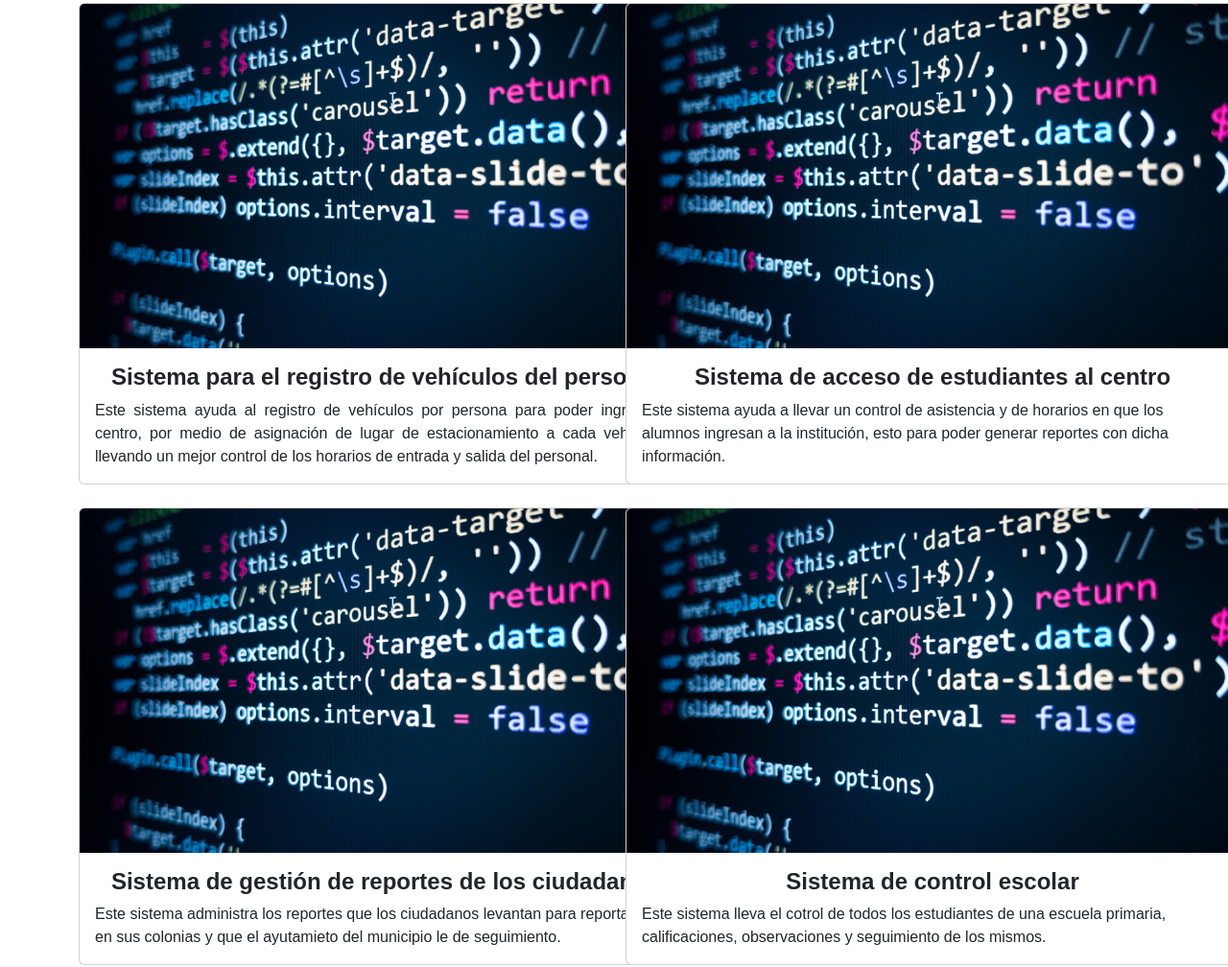
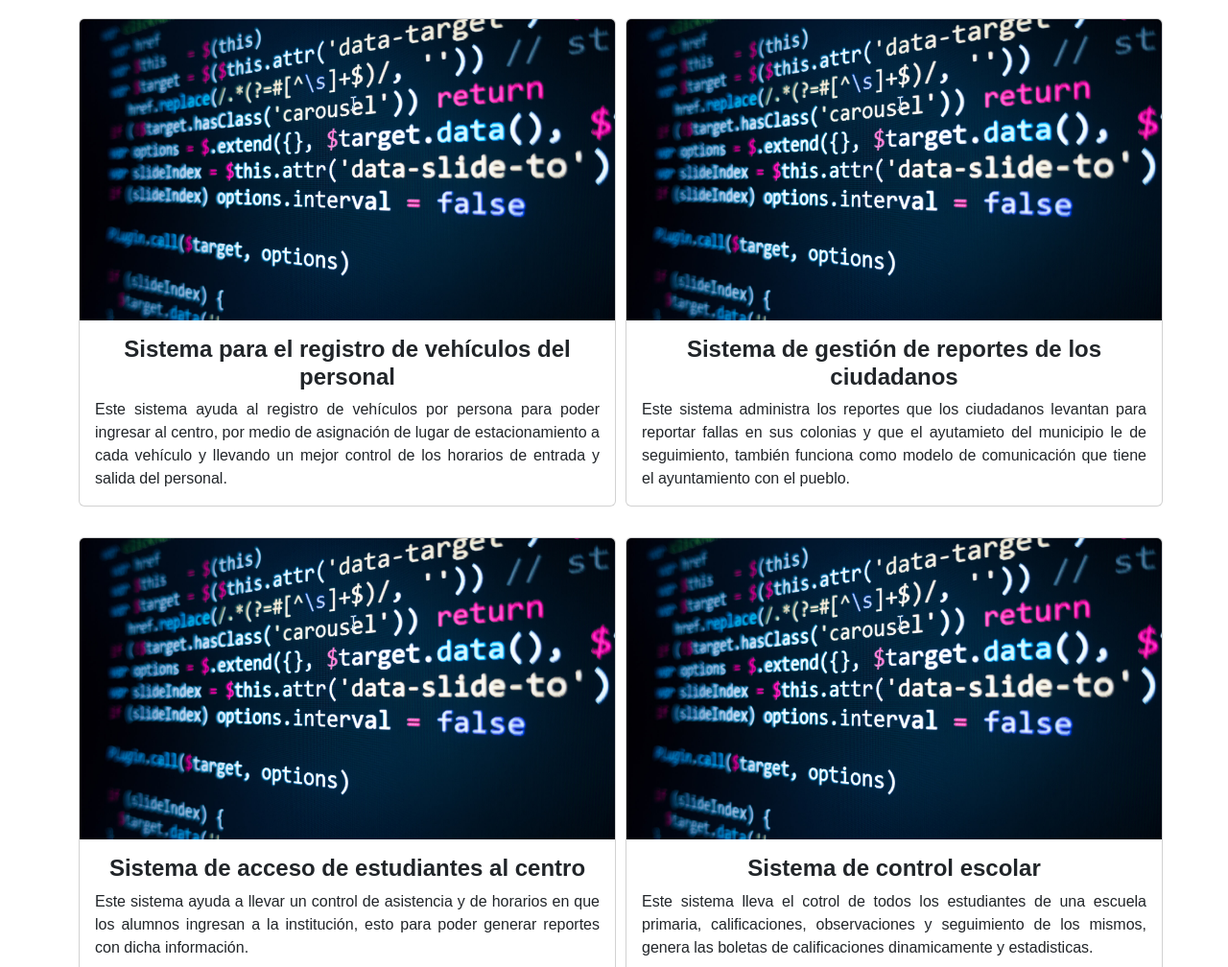
Before and after one commit to KingGhidorah01/Mi_Portafolio, a plain HTML site: page index.html in a window 1280 px wide. Shown: the part 1792-2800 px from the top of the page at 96% size. Drawn offline with nearby package versions, Linux system fonts and the light colour scheme.

Commit message:
Ajustes responsivos

```diff
--- a/index.html
+++ b/index.html
@@ -46,8 +46,8 @@
             la Lic. Tecnologías de la información por la Universidad de Guadalajara. Me gusta mucho aprender y ser
             constante y comprometido con mi trabajo, esto me ha llevado a la realización e implementación de diferentes
             proyectos a lo largo de mi formación profesional.</p>
-        <div class="row">
-            <div class="col-6">
+        <div class="row ">
+            <div class="col-12 col-md-6 mt-2">
                 <div class="card">
                     <div class="card-header">
                         <h2 class="apartados text-center"><b>Habilidades</b></h2>
@@ -66,7 +66,7 @@
                     </div>
                 </div>
             </div>
-            <div class="col-6">
+            <div class="col-12 col-md-6 mt-2">
                 <div class="card">
                     <div class="card-header">
                         <h2 class="apartados text-center"><b>Soft Skills</b></h2>
@@ -94,7 +94,7 @@
                     </div>
                     <div class="card-body">
                         <div class="row">
-                            <div class="col-6" style="padding-left: 300px">
+                            <div class="col-12 col-md-6" style="padding-left: 300px">
                                 <ul>
                                     <li>PHP</li>
                                     <li>Java Script</li>
@@ -104,7 +104,7 @@
                                     <li>Java</li>
                                 </ul>
                             </div>
-                            <div class="col-6">
+                            <div class="col-12 col-md-6">
                                 <ul>
                                     <li>Laravel</li>
                                     <li>Vue</li>
@@ -138,58 +138,63 @@
         </div>
     </div>
     <hr>
-    <div id="portafolio" class="mb-5">
-        <h2 class="apartados text-center"><b>PORTAFOLIO</b></h2>
+    <div id="portafolio" class="mb-5 text-center">
+        <h2 class="apartados"><b>PORTAFOLIO</b></h2>
         <div class="row">
-            <div class="col-6">
-                <div class="card" style="width: 40rem;">
+            <div class="col-12 col-md-6">
+                <div class="card mt-2" style="width: 35rem;">
                     <img src="img/img.jpg" class="card-img-top" alt="...">
                     <div class="card-body">
                         <h4 class="text-center"><b>Sistema para el registro de vehículos del personal</b></h4>
                         <p class="card-text text-projects">Este sistema ayuda al registro de vehículos por persona para
-                            poder ingresar
-                            al centro, por medio de asignación de lugar de estacionamiento a cada vehículo y
+                            poder ingresar al centro, por medio de asignación de lugar de estacionamiento a cada
+                            vehículo y
                             llevando un mejor control de los horarios de entrada y salida del personal.</p>
                     </div>
                 </div>
             </div>
-            <div class="col-6">
-                <div class="card" style="width: 40rem;">
+
+            <div class="col-12 col-md-6">
+                <div class="card mt-2" style="width: 35rem;">
+                    <img src="img/img.jpg" class="card-img-top" alt="...">
+                    <div class="card-body">
+                        <h4 class="text-center"><b>Sistema de gestión de reportes de los ciudadanos</b></h4>
+                        <p class="card-text text-projects">Este sistema administra los reportes que los ciudadanos
+                            levantan para
+                            reportar fallas en sus colonias y que el ayutamieto del municipio le de seguimiento, también
+                            funciona como modelo de comunicación que tiene el ayuntamiento con el pueblo.</p>
+                    </div>
+                </div>
+            </div>
+        </div>
+        <div class="row mt-4">
+            <div class="col-12 col-md-6">
+                <div class="card mt-2" style="width: 35rem;">
                     <img src="img/img.jpg" class="card-img-top" alt="...">
                     <div class="card-body">
                         <h4 class="text-center"><b>Sistema de acceso de estudiantes al centro</b></h4>
-                        <p class="card-text">Este sistema ayuda a llevar un control de asistencia y de horarios en que
+                        <p class="card-text text-projects">Este sistema ayuda a llevar un control de asistencia y de
+                            horarios en que
                             los alumnos ingresan a la institución, esto para poder generar reportes con dicha
                             información.</p>
                     </div>
                 </div>
             </div>
-        </div>
-        <div class="row mt-4">
-            <div class="col-6">
-                <div class="card" style="width: 40rem;">
-                    <img src="img/img.jpg" class="card-img-top" alt="...">
-                    <div class="card-body">
-                        <h4 class="text-center"><b>Sistema de gestión de reportes de los ciudadanos</b></h4>
-                        <p class="card-text">Este sistema administra los reportes que los ciudadanos levantan para
-                            reportar fallas en sus colonias y que el ayutamieto del municipio le de seguimiento.</p>
-                    </div>
-                </div>
-            </div>
-            <div class="col-6">
-                <div class="card" style="width: 40rem;">
+            <div class="col-12 col-md-6">
+                <div class="card mt-2" style="width: 35rem;">
                     <img src="img/img.jpg" class="card-img-top" alt="...">
                     <div class="card-body">
                         <h4 class="text-center"><b>Sistema de control escolar</b></h4>
-                        <p class="card-text">Este sistema lleva el cotrol de todos los estudiantes de una escuela
-                            primaria, calificaciones, observaciones y seguimiento de los mismos.</p>
+                        <p class="card-text text-projects">Este sistema lleva el cotrol de todos los estudiantes de una
+                            escuela
+                            primaria, calificaciones, observaciones y seguimiento de los mismos, genera las boletas de calificaciones dinamicamente y estadisticas.</p>
                     </div>
                 </div>
             </div>
         </div>
         <div class="row mt-4">
             <div class="col-4"></div>
-            <div class="col-4 text-center">
+            <div class="col-4">
                 <b>Mi GitHub</b><br>
                 <a href="https://github.com/KingGhidorah01">https://github.com/KingGhidorah01</a><br>
                 <img src="img/github_icon.png" alt="">
@@ -197,16 +202,17 @@
             <div class="col-4"></div>
         </div>
     </div>
+
     <hr>
     <div id="contactame" class="mb-5">
         <h2 class="apartados text-center"><b>CONTACTAME</b></h2>
         <div class="row">
-            <div class="col-4"></div>
-            <div class="col-4 text-center">
+            <div class="col-12 col-md-4"></div>
+            <div class="col-12 col-md-4 text-center">
                 <img src="img/telephone_icon.png" alt=""><b style="padding-left: 20px">375-131-37-19</b><br>
                 <img src="img/email_icon.png" alt=""><b style="padding-left: 20px">martinjosue011111@gmail.com</b>
             </div>
-            <div class="col-4"></div>
+            <div class="col-12 col-md-4"></div>
         </div>
     </div>
 </div>
```
